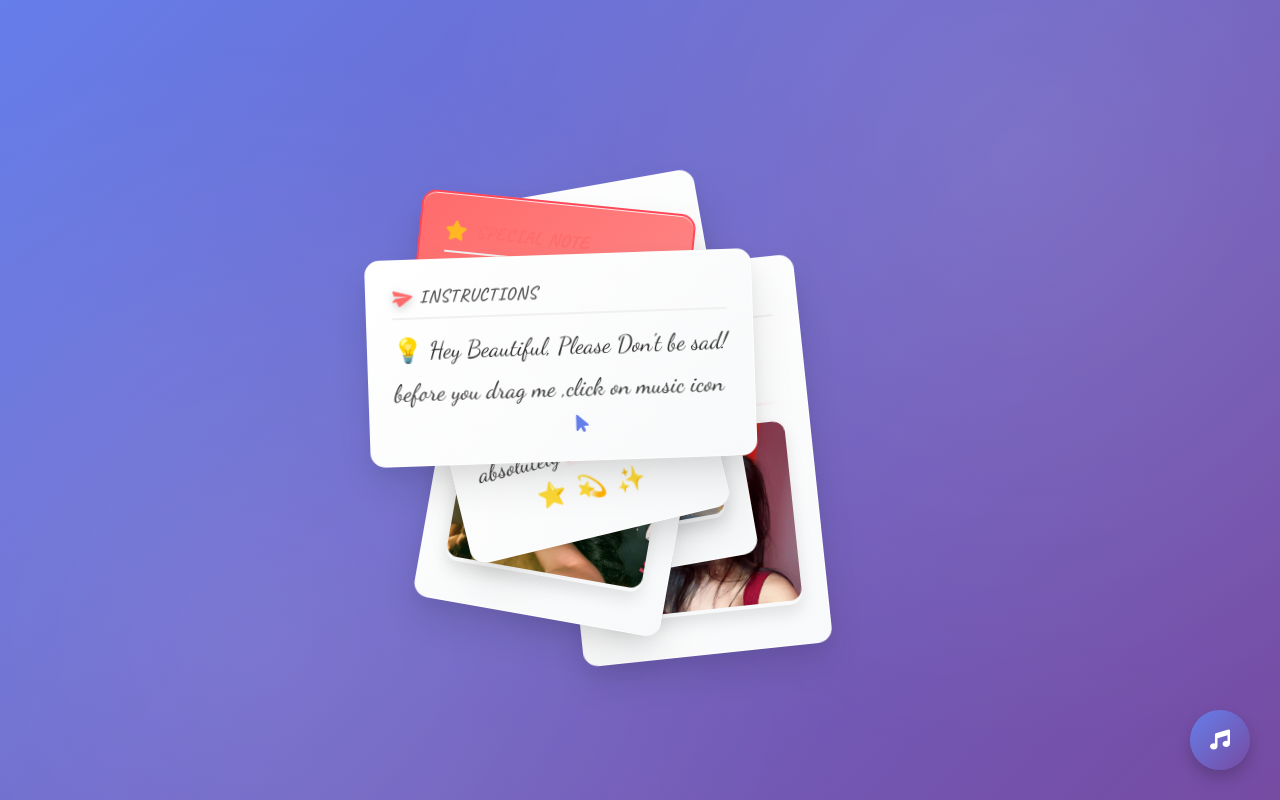
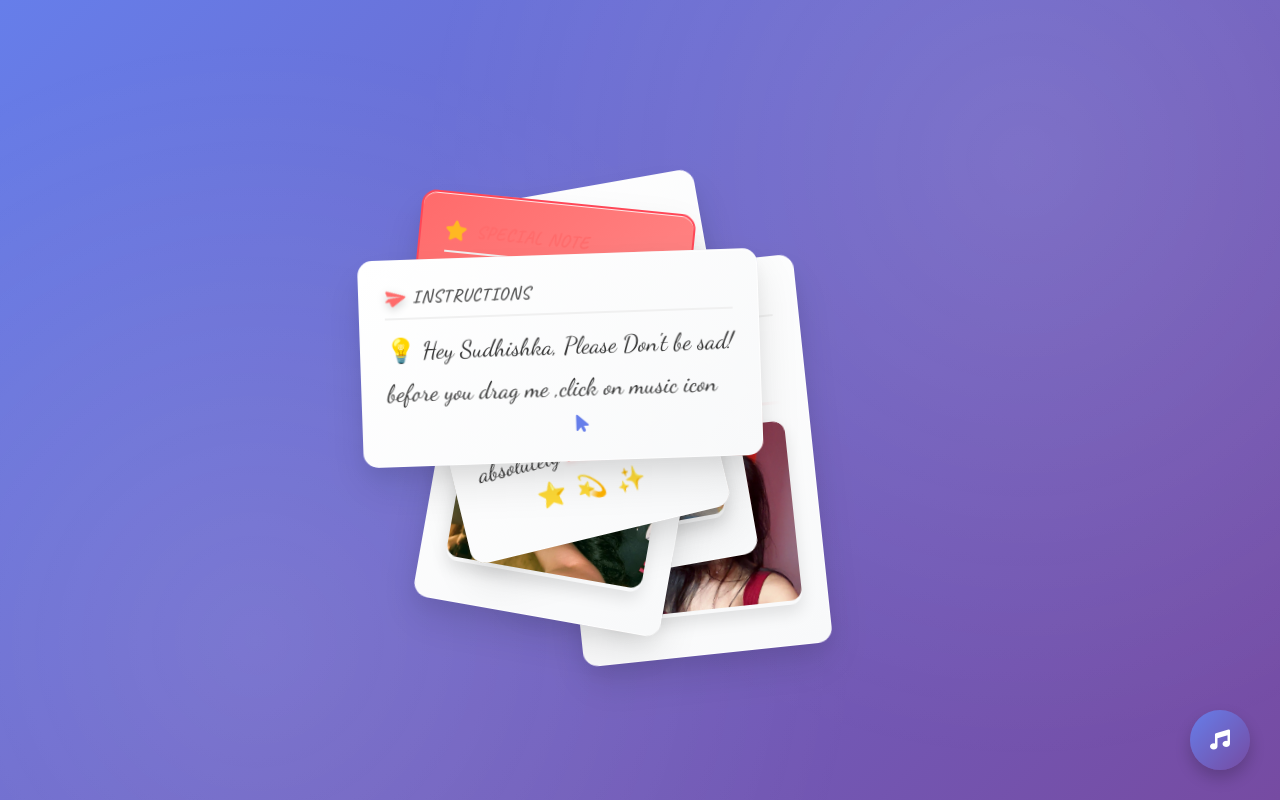
Before and after one commit to rohitj01023-jpg/sample, a plain HTML site: page index.html in a window 1280 px wide. Drawn offline with Linux system fonts and the light colour scheme; a web font is replaced by a local one.

Commit message:
Update index.html

```diff
--- a/index.html
+++ b/index.html
@@ -149,7 +149,7 @@
     <i class="fas fa-paper-plane pin"></i>
     <span class="note-title">Instructions</span>
   </div>
-  <p class="p1 handwriting">💡 Hey Beautiful, Please Don't be sad!</p>
+  <p class="p1 handwriting">💡 Hey Sudhishka, Please Don't be sad!</p>
   <p class="p1 handwriting">before you drag me ,click on music icon</p>
   <div class="interactive-demo">
     <i class="fas fa-mouse-pointer demo-cursor"></i>
```
